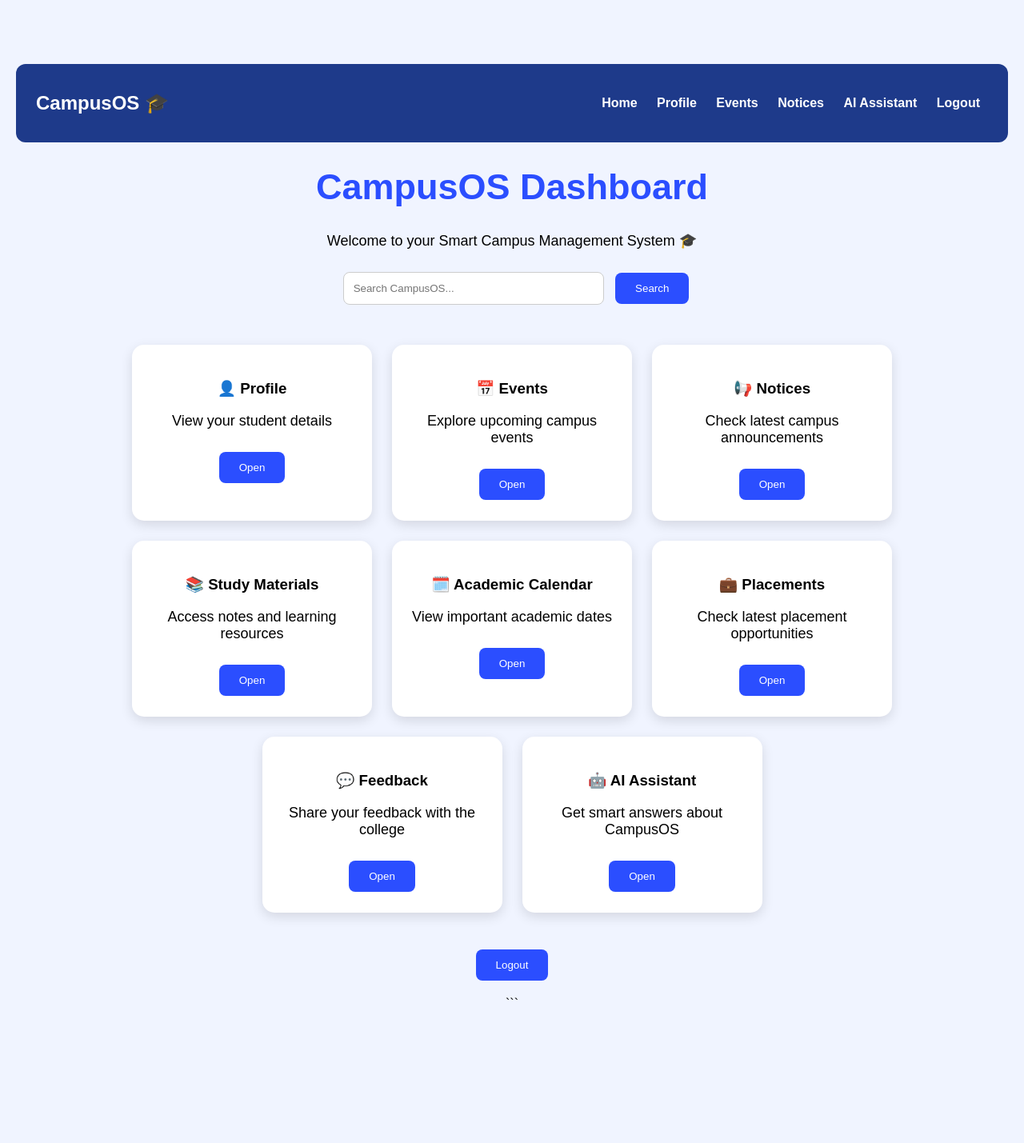
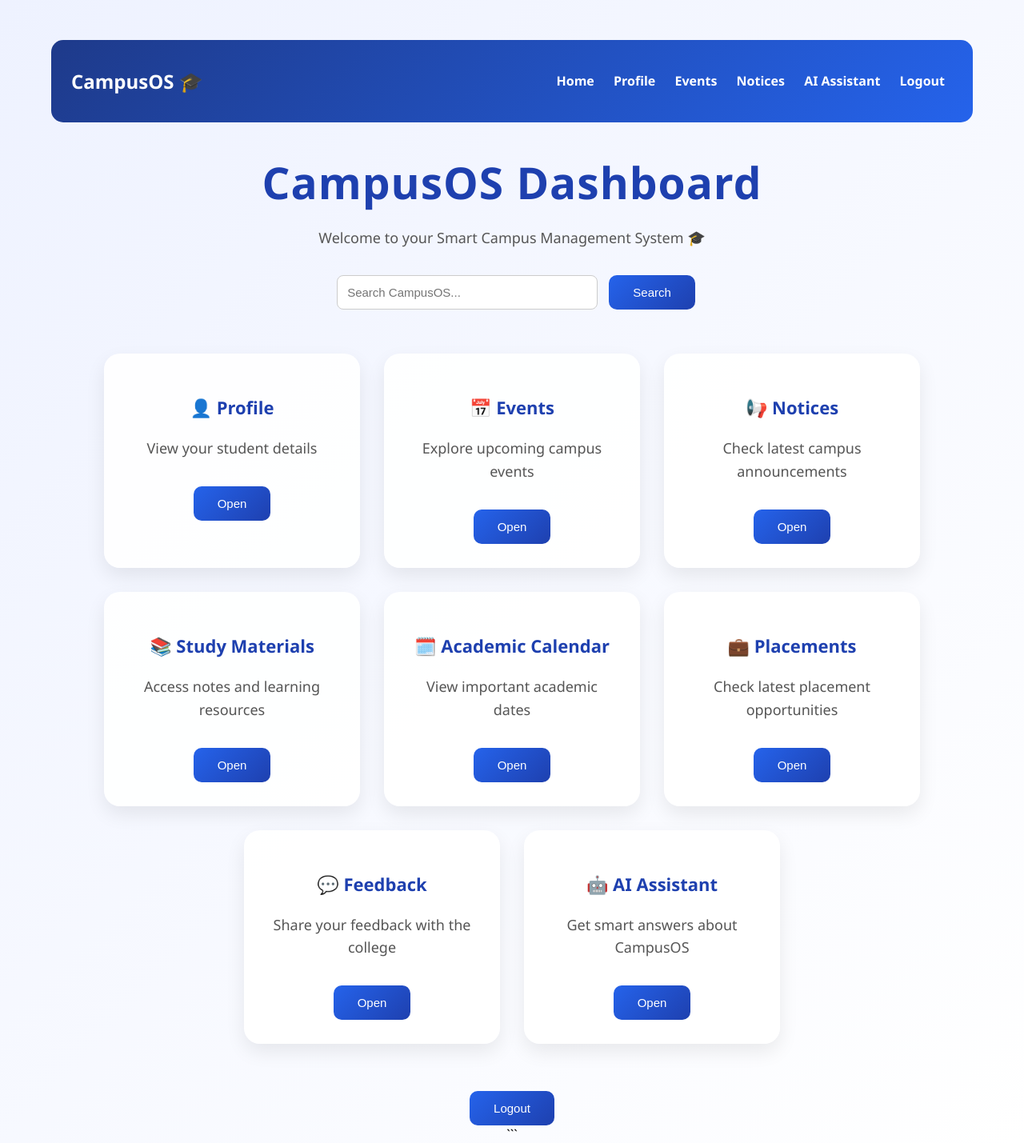
Before and after one commit to Aryaaa-9426/SyanpX_CampusOS, a Flask app: page /dashboard in a window 1280 px wide. Shown: the whole page at 80% size. Before the commit the page ends 1250 px from the top, so only its background shows below. Run offline with Flask 3, Linux system fonts and the light colour scheme.

Commit message:
update campusOS UI styling

```diff
--- a/static/style.css
+++ b/static/style.css
@@ -1,84 +1,125 @@
 body {
-    font-family: Arial, sans-serif;
-    background: #f0f4ff;
+    font-family: 'Segoe UI', Arial, sans-serif;
+    background: linear-gradient(135deg, #eef2ff, #ffffff);
     text-align: center;
     margin: 0;
+    min-height: 100vh;
 }
 
 
+/* Main Container */
+
 .container {
-    margin-top: 60px;
-    padding: 20px;
+    width: 90%;
+    max-width: 1200px;
+    margin: auto;
+    padding-top: 50px;
 }
 
 
+/* Headings */
+
 h1 {
-    font-size: 45px;
-    color: #2b4eff;
+    font-size: 55px;
+    color: #1e40af;
+    margin-bottom: 10px;
+    letter-spacing: 1px;
+}
+
+
+h2 {
+    color: #2563eb;
 }
 
 
 p {
     font-size: 18px;
+    color: #555;
+    line-height: 1.6;
 }
 
 
-button {
-    padding: 12px 25px;
-    border: none;
-    background: #2b4eff;
-    color: white;
-    border-radius: 8px;
-    cursor: pointer;
-    margin-top: 10px;
-}
-
-
-button:hover {
-    background: #1735c7;
-}
-
+/* Cards */
 
 .card-container {
 
     display: flex;
     flex-wrap: wrap;
     justify-content: center;
-    gap: 25px;
-    margin-top: 40px;
+    gap: 30px;
+    margin-top: 45px;
 
 }
 
 
 .card {
 
-    background: white;
-    padding: 25px;
-    border-radius: 15px;
-    width: 250px;
-    min-height: 170px;
+    background: rgba(255,255,255,0.95);
+    padding: 30px;
+    border-radius: 20px;
+    width: 260px;
+    min-height: 190px;
 
-    box-shadow: 0 5px 15px rgba(0,0,0,0.12);
+    box-shadow: 0 10px 25px rgba(0,0,0,0.08);
+
+    transition: all 0.3s ease;
+
+}
+
+
+.card:hover {
+
+    transform: translateY(-12px);
+    box-shadow: 0 15px 35px rgba(0,0,0,0.15);
+
+}
+
+
+.card h3 {
+
+    color: #1e40af;
+    font-size: 22px;
+
+}
+
+
+/* Buttons */
+
+button {
+
+    padding: 13px 30px;
+    border: none;
+    background: linear-gradient(135deg,#2563eb,#1e40af);
+    color: white;
+    border-radius: 10px;
+    cursor: pointer;
+    margin-top: 15px;
+    font-size: 15px;
 
     transition: 0.3s;
 
 }
 
 
-.card:hover {
+button:hover {
 
-    transform: translateY(-8px);
+    transform: scale(1.05);
 
 }
 
+
+/* Forms */
 
 input, textarea {
 
     width: 300px;
     padding: 12px;
     margin: 10px;
+
     border-radius: 8px;
     border: 1px solid #ccc;
+
+    font-size: 15px;
 
 }
 
@@ -90,42 +131,114 @@ textarea {
 }
 
 
+/* Links */
+
 a {
 
     text-decoration: none;
 
 }
+
+
+/* Navbar */
+
 .navbar {
+
     display: flex;
     justify-content: space-between;
     align-items: center;
-    background: #1e3a8a;
+
+    background: linear-gradient(135deg,#1e3a8a,#2563eb);
+
     padding: 15px 25px;
-    border-radius: 12px;
+
+    border-radius: 15px;
+
     margin-bottom: 30px;
+
 }
 
+
 .navbar h2 {
+
     color: white;
+
 }
 
+
 .navbar a {
+
     color: white;
     margin: 10px;
     font-weight: bold;
+
 }
 
+
 .navbar a:hover {
+
     text-decoration: underline;
-}
-.admin-section {
-    background: white;
-    padding: 25px;
-    margin: 25px 0;
-    border-radius: 15px;
-    box-shadow: 0 8px 20px rgba(0,0,0,0.08);
+
 }
 
+
+/* Admin Panel */
+
+.admin-section {
+
+    background: white;
+
+    padding: 30px;
+
+    margin: 25px 0;
+
+    border-radius: 20px;
+
+    box-shadow: 0 10px 25px rgba(0,0,0,0.08);
+
+}
+
+
 .admin-section h3 {
+
     color: #1e3a8a;
+
 }
+
+
+/* Page spacing */
+
+hr {
+
+    border: none;
+    border-top: 1px solid #ddd;
+    margin: 35px 0;
+
+}
+
+
+/* Mobile Responsive */
+
+@media(max-width:700px){
+
+    .card {
+
+        width: 90%;
+
+    }
+
+
+    input, textarea {
+
+        width: 85%;
+
+    }
+
+
+    .navbar {
+
+        flex-direction: column;
+
+    }
+
+}
```
